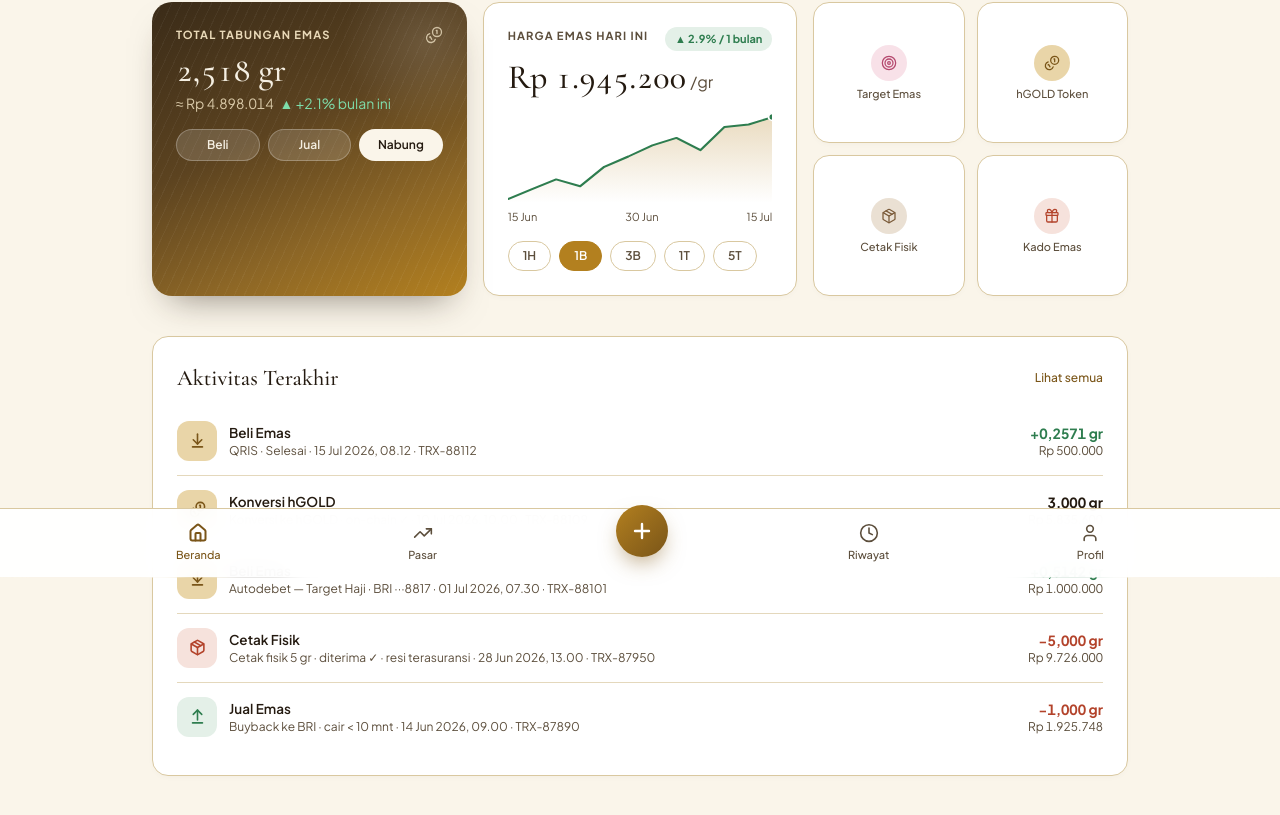
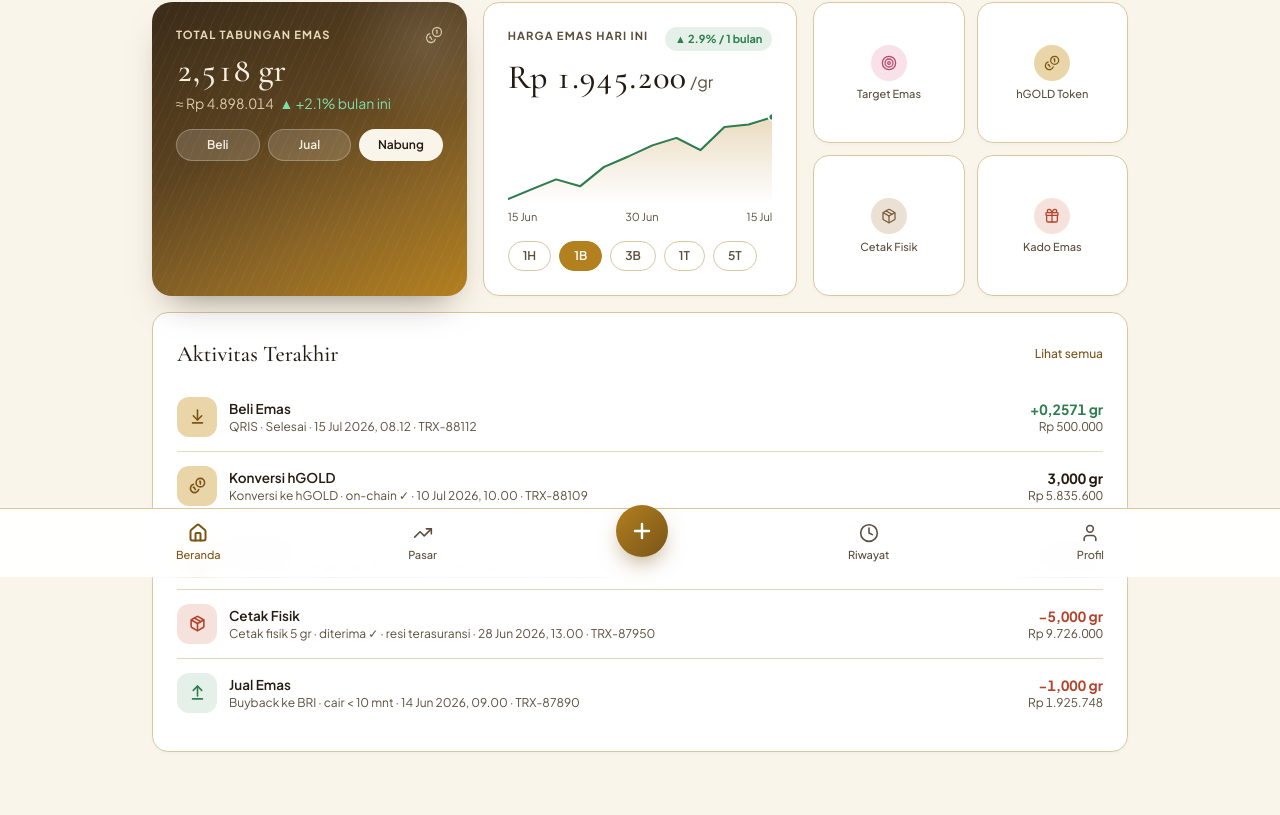
Before and after one commit to ritchie2024/halogold-fe-test, a Next.js app: page /dashboard in a window 1280 px wide. Shown: the part 223-1038 px from the top of the page. Built offline with nearby package versions, Linux system fonts and the light colour scheme.

Commit message:
Perketat jarak Aktivitas Terakhir jadi konsisten dengan grid utama

```diff
--- a/app/dashboard/page.js
+++ b/app/dashboard/page.js
@@ -126,7 +126,7 @@ export default function DashboardPage() {
           </div>
         </div>
 
-        <section className="mt-10 rounded-2xl border border-line bg-surface p-5 shadow-[0_2px_10px_-4px_rgba(42,31,20,0.06)] sm:p-6">
+        <section className="mt-4 rounded-2xl border border-line bg-surface p-5 shadow-[0_2px_10px_-4px_rgba(42,31,20,0.06)] sm:p-6">
           <div className="mb-3 flex items-center justify-between">
             <h2 className="font-serif text-[1.4rem] font-medium text-ink">
               Aktivitas Terakhir
```
